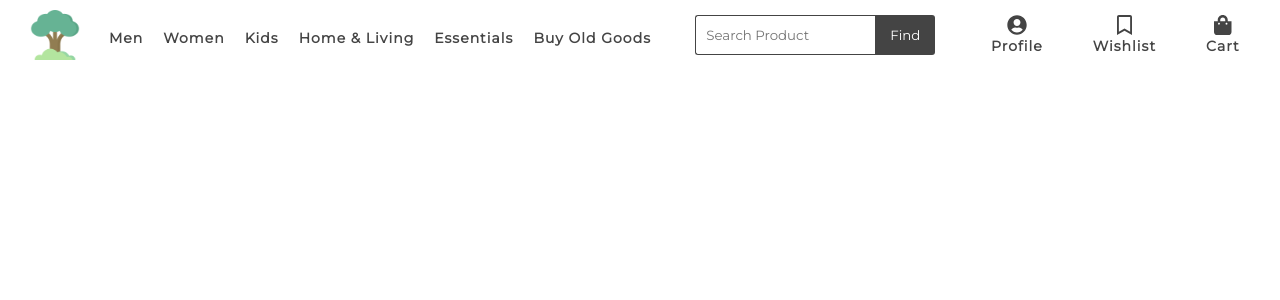
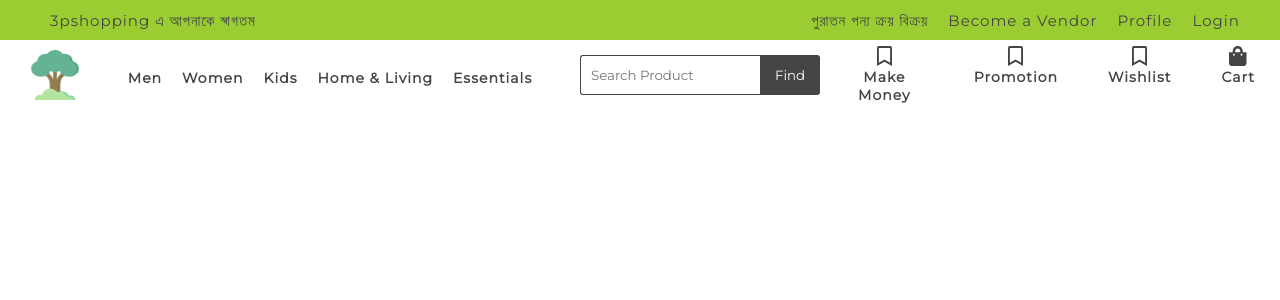
Before and after one commit to porosh2002/ThreePWorld, a React (Create React App) app: page / in a window 1280 px wide. Shown: the top 300 px of the page. Built offline with nearby package versions, Linux system fonts and the light colour scheme.

Commit message:
navigation update 1.2

```diff
--- a/src/App.js
+++ b/src/App.js
@@ -1,10 +1,12 @@
 import React from 'react';
 import './App.css';
 import Navigation from './Component/Navigation/Navigation'
+import TopNav from './Component/Navigation/TopNav'
 // import Footer from './Component/Footer/Footer';
 function App() {
   return (
     <div>
+      <TopNav />
 <Navigation />
 {/* <Footer /> */}
     </div>
--- a/src/Component/Navigation/NavDesk.css
+++ b/src/Component/Navigation/NavDesk.css
@@ -16,7 +16,7 @@
       color: #444;
     }
     .menu-div-main {
-      width: 600px;
+      width: 500px;
       text-align: center;
     }
     .drop-down{
@@ -44,7 +44,7 @@
     }
     .navigation {
       display: flex;
-      justify-content: space-between;
+      justify-content: space-around;
     }
     .pr-container {
       margin: auto 0px;
@@ -86,7 +86,7 @@
       background-color: #f08080;
     }
     .srch-profile {
-      width: 600px;
+      width:700px;
       display: flex;
       justify-content: space-around;
     }
@@ -133,7 +133,6 @@
       display: flex;
       margin: 50px 0px;
     }
-    .pre-container-link-div:hover .fa-user-circle,
     .pre-container-link-div:hover .fa-bookmark,
     .pre-container-link-div:hover .fa-shopping-bag {
       color: #f08080;
--- a/src/Component/Navigation/NavDesk.js
+++ b/src/Component/Navigation/NavDesk.js
@@ -127,13 +127,6 @@ export default class Navigation extends Component {
                 >
                   Essentials
                 </Link>
-                <Link
-                  className="menu-link"
-                  to=""
-                  onMouseEnter={this.menu_div_out}
-                >
-                  Buy Old Goods
-                </Link>
               </div>
             </div>
             <div className="srch-profile" onMouseEnter={this.menu_div_out}>
@@ -150,10 +143,25 @@ export default class Navigation extends Component {
                 </form>
               </div>
               <div className="pr-container">
+
+                  {/* <div className="pre-container-link-div pcld">
+                  <Link className='pre-container-links' to="/">
+Make Money
+                </Link>
+                <Link className='pre-container-links' to="/">
+Promotion
+                </Link>
+                  </div> */}
                 <Link to="/">
                   <div className="pre-container-link-div">
-                    <i className="fas fa-user-circle"></i>
-                    <p className="pr-container-des">Profile</p>
+                    <i className="far fa-bookmark"></i>
+                    <p className="pr-container-des ">Make Money</p>
+                  </div>
+                </Link>
+                <Link to="/">
+                  <div className="pre-container-link-div">
+                    <i className="far fa-bookmark"></i>
+                    <p className="pr-container-des ">Promotion</p>
                   </div>
                 </Link>
                 <Link to="/">
--- /dev/null
+++ b/src/Component/Navigation/TopNav.css
@@ -0,0 +1,21 @@
+.top-nav{
+    height:40px;
+    background-color:yellowgreen;
+    display: flex;
+    margin: auto 0px;
+    font-size:15px;
+    letter-spacing:1px;
+    color:#444;
+    justify-content:space-between;
+    padding:0px 30px;
+}
+.links-div{
+    margin: auto 0px;
+}
+.link{
+    margin: auto 10px;
+    color:#444;
+}
+.wlcm{
+    margin: auto 20px;
+}
--- /dev/null
+++ b/src/Component/Navigation/TopNav.js
@@ -0,0 +1,16 @@
+import React from 'react'
+import './TopNav.css'
+import {Link} from 'react-router-dom'
+export default function TopNav() {
+    return (
+        <div className='top-nav'>
+            <p className='wlcm'>3pshopping এ আপনাকে স্বাগতম </p>
+            <div className='links-div'>
+                <Link className='link' to=''>পুরাতন পন্য ক্রয় বিক্রয়</Link>
+                <Link className='link' to=''>Become a Vendor</Link>
+                <Link className='link' to=''>Profile</Link>
+                <Link className='link' to=''>Login</Link>
+            </div>
+        </div>
+    )
+}
```
